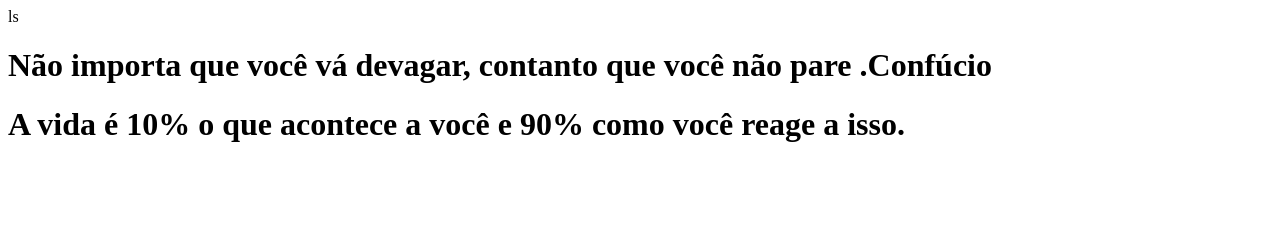
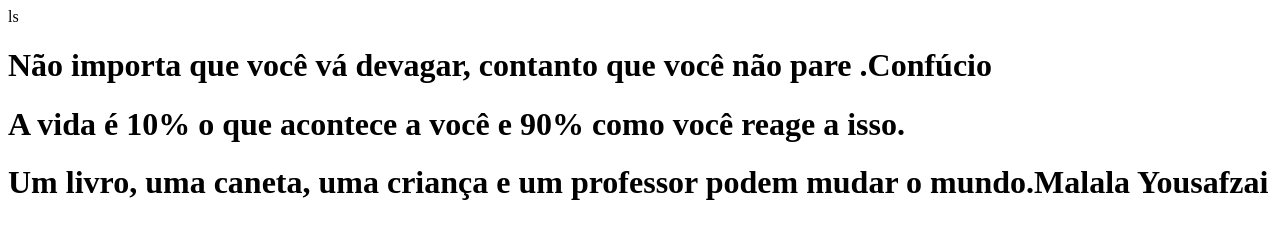
Before and after one commit to Calebe-Dev/BootCampDevJr, a plain HTML site: page index.html in a window 1280 px wide. Drawn offline with Linux system fonts and the light colour scheme.

Commit message:
frase motivacional 3

```diff
--- a/index.html
+++ b/index.html
@@ -12,5 +12,8 @@
     <h1>
     A vida é 10% o que acontece a você e 90% como você reage a isso.
     </h1>
+    <h1>
+    Um livro, uma caneta, uma criança e um professor podem mudar o mundo.Malala Yousafzai
+    </h1>
 </body>
 </html>
```
